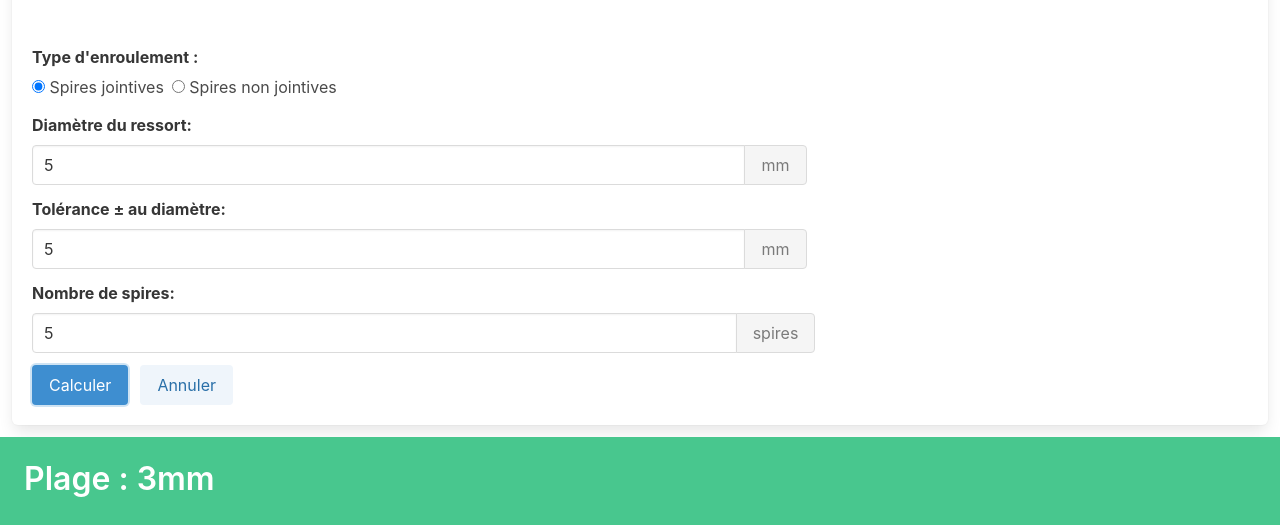
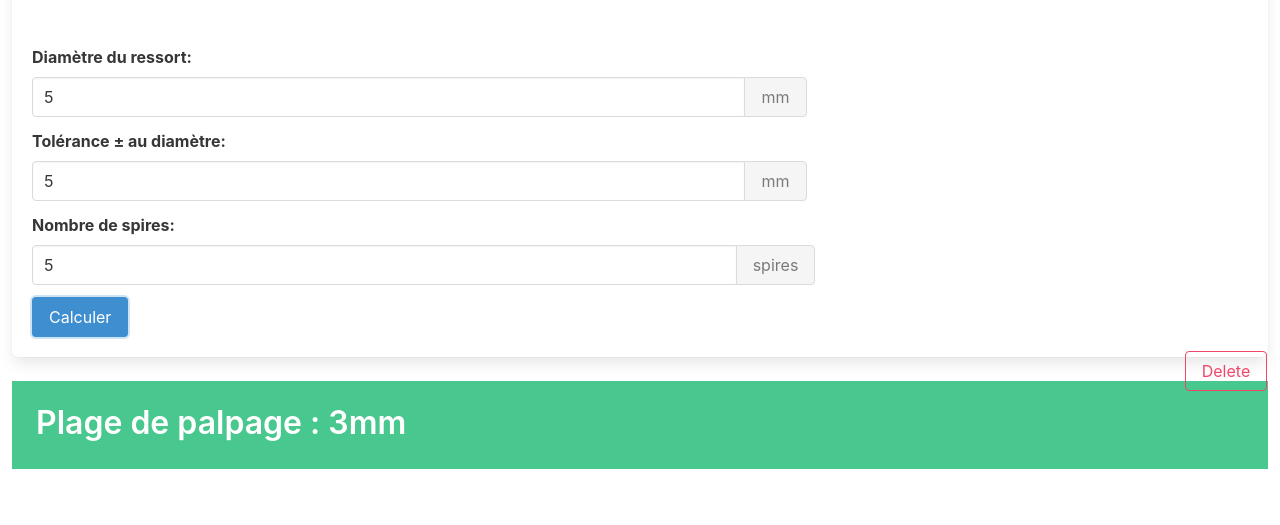
Before and after one commit to flotux/id-ressort, a plain HTML site: page index.html in a window 1280 px wide. Both pictures are taken after typing "5", "5", "5" into the empty fields and a click on the button "Calculer". Shown: the part 401-926 px from the top of the page. After the commit the page ends 882 px from the top, so only its background shows below. Drawn offline with nearby package versions, Linux system fonts and the light colour scheme.

Commit message:
ajout de la fonction reset

```diff
--- a/index.html
+++ b/index.html
@@ -38,30 +38,7 @@
                 Calculer la plage de palpage d'un ressort.
             </p>
         </section>
-        <label class="label">Type d'enroulement :</label>
-        <div class="buttons has-addons">
-          <label class="radio">
-            <input type="radio" name="foobar" onclick="haveStep()" checked>
-            Spires jointives
-          </label>
-          <label class="radio">
-            <input type="radio" name="foobar" onclick="haveNoStep()">
-            Spires non jointives
-          </label>
-        </div>
-        <!--windingStep-->
-        <div id="windingStep">
-          <label class="label">Hauteur d'enroulement:</label>
-          <div class="field has-addons has-addons-fullwidth">
-            <p class="control">
-              <input class="input" type="number" placeholder="diamètre extérieur en millimètre" step=
-              0.01>
-            </p>
-            <p class="control">
-              <a class="button is-static">mm</a>
-            </p>
-          </div>
-        </div>
+
         <!--Forms for calculation-->
           <label class="label">Diamètre du ressort:</label>
           <div class="field has-addons has-addons-fullwidth">
@@ -98,23 +75,22 @@
             <div class="control">
               <button class="button is-info" onclick="sensorFeedCalculation()">Calculer</button>
             </div>
-            <div class="control">
-              <button class="button is-info is-light" onclick="resetSensorFeedCalculation()">Annuler</button>
-            </div>
           </div>
       </div>
+      <section class="hero is-success is-small" id="heroResult">
+        <div class="hero-body">
+          <p class="title" id="sensorFeedResult">
+          </p>
+          <p class="subtitle" id"entireResult">
+          </p>
+        </div>
+      </section>
     </div>
 
-    <section class="hero is-success is-small" id="heroResult">
-      <div class="hero-body">
-        <p class="title" id="sensorFeedResult">
+    <div>
+      <button class="button is-danger is-outlined" id="reset" onclick="clearInputs()">Delete</button>
+    </div>
 
-        </p>
-        <p class="subtitle" id"entireResult">
-
-        </p>
-      </div>
-    </section>
 
   </body>
 </html>
--- a/main.js
+++ b/main.js
@@ -1,26 +1,18 @@
-
-var step = false;
-
-function haveNoStep() {
-    element = document.getElementById("windingStep");
-    element.style.visibility = "visible";
-    element.style.height = "auto";
-    step = true;
-}
-
-function haveStep() {
-    element = document.getElementById("windingStep");
-    element.style.visibility = "hidden";
-    element.style.height = 0;
-    step = false;
-}
 
 
-function sensorFeedCalculation() {
+function sensorFeedCalculation(reset = false) {
 
     const springDiam = document.getElementById("springDiam");
     const diamTolerance = document.getElementById("diamTolerance");
     const numberOfCoils = document.getElementById("numberOfCoils");
+
+    if (reset) {
+        document.getElementById("heroResult").style.visibility = "hidden";
+        springDiam.value = "";
+        diamTolerance.value = "";
+        numberOfCoils.value = "";
+        return;
+    }
 
     if (numberInputValidation(springDiam, diamTolerance, numberOfCoils)) {
         var sensorFeed = Math.floor(diamTolerance.value*2*Math.PI*numberOfCoils.value*0.80);
@@ -28,7 +20,13 @@ function sensorFeedCalculation() {
             sensorFeed = Math.floor(springDiam.value*0.75);
         }
 
-        document.getElementById("sensorFeedResult").innerHTML = "Plage : " + sensorFeed + "mm";
+        document.getElementById("sensorFeedResult").innerHTML = "Plage de palpage : " + sensorFeed + "mm";
         document.getElementById("heroResult").style.visibility = "visible";
+    } else {
+        document.getElementById("heroResult").style.visibility = "hidden";
     }
 }
+
+function clearInputs() {
+    sensorFeedCalculation(true);
+}
--- a/style.css
+++ b/style.css
@@ -17,3 +17,10 @@
 #heroResult {
   visibility: hidden;
 }
+
+#reset {
+  position:fixed;
+  bottom:1%;
+  right:1%;
+  z-index:9999;
+}
```
